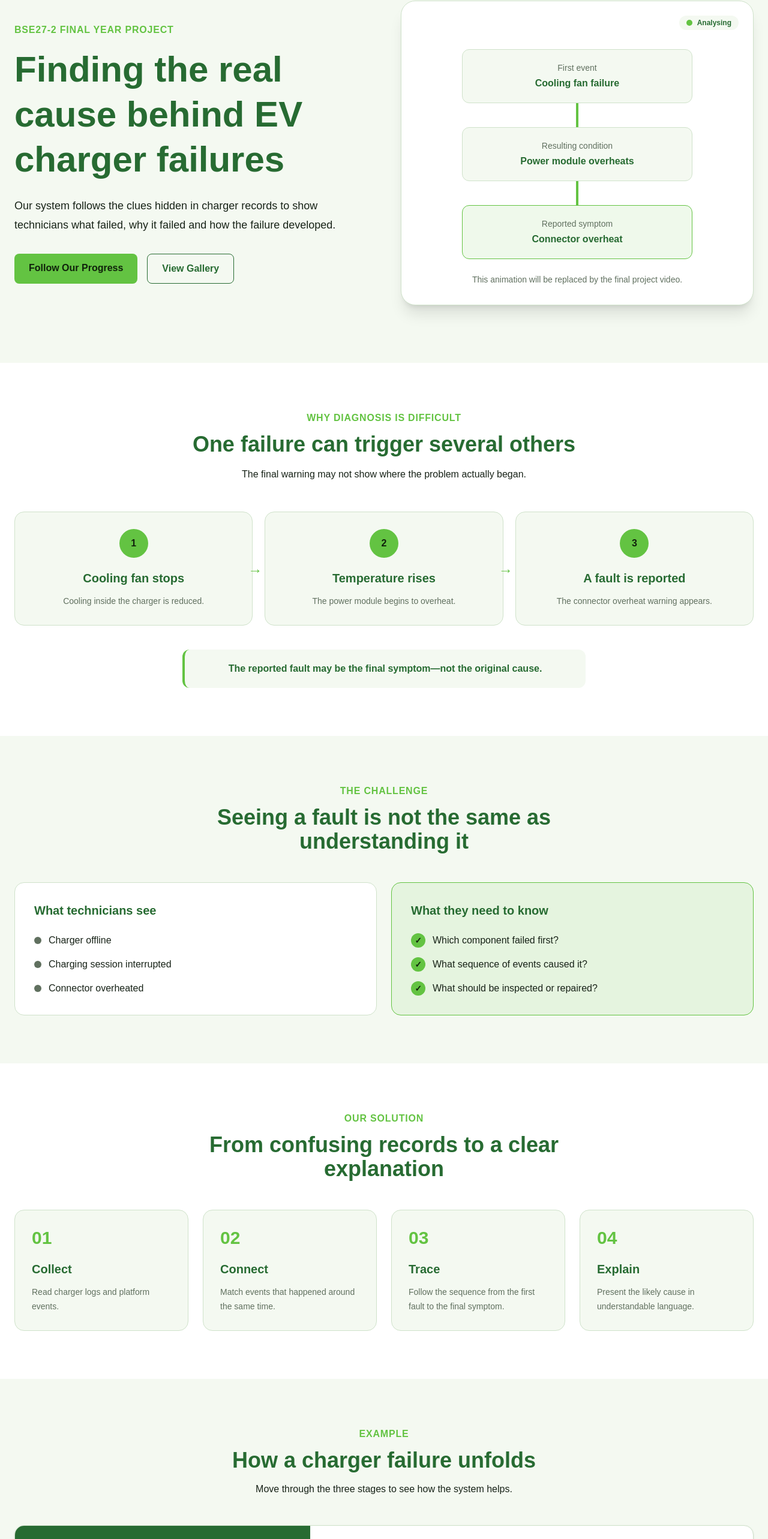
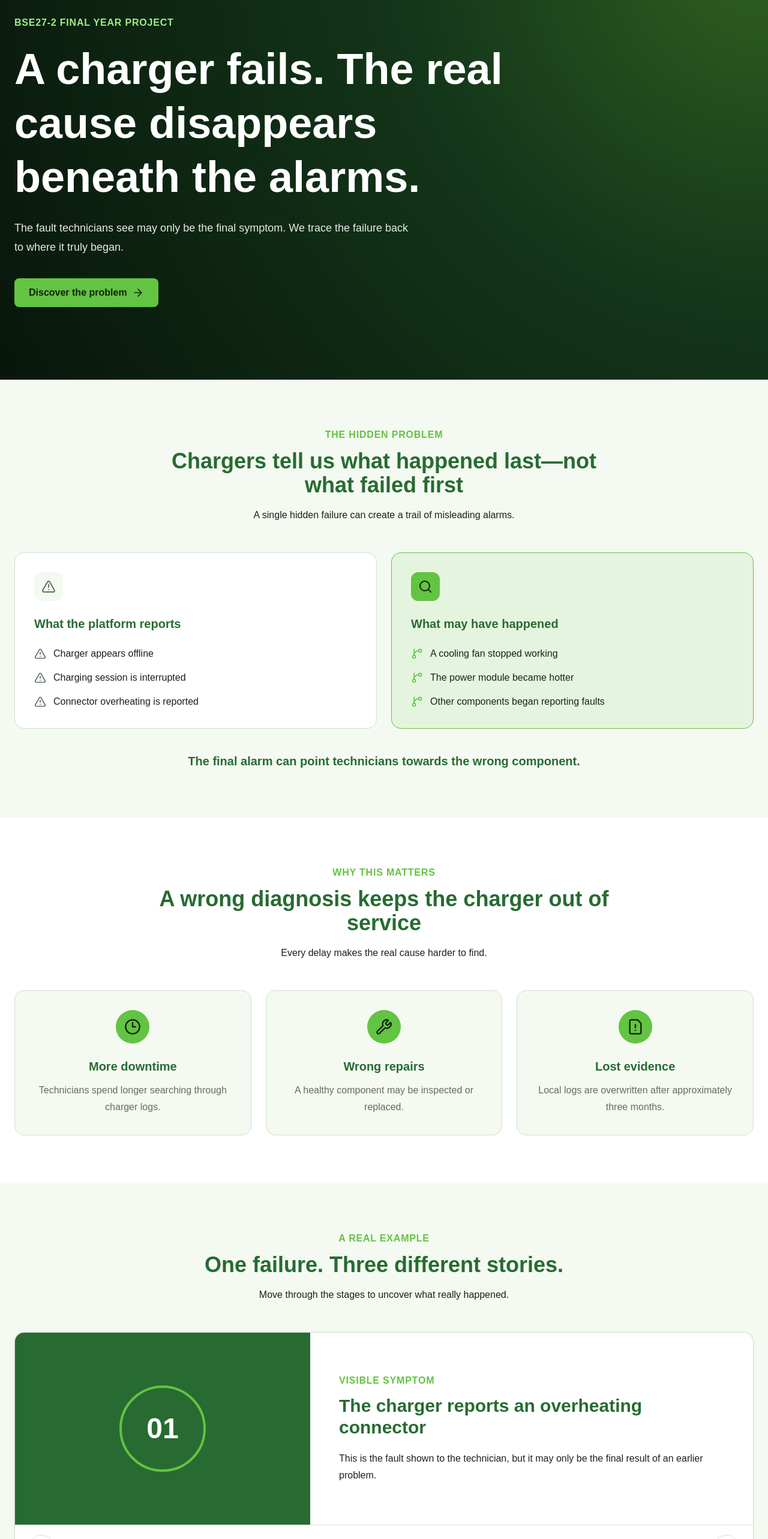
Before and after one commit to blackbody256/final-year-project-blog, a Next.js app: page / in a window 1280 px wide. Shown: the part 168-2734 px from the top of the page at 60% size. Built offline with nearby package versions, Linux system fonts and the light colour scheme.

Commit message:
home content

```diff
--- a/package.json
+++ b/package.json
@@ -9,6 +9,7 @@
     "lint": "eslint"
   },
   "dependencies": {
+    "lucide-react": "^1.32.0",
     "next": "16.3.1",
     "react": "19.2.8",
     "react-dom": "19.2.8"
--- a/src/app/page.tsx
+++ b/src/app/page.tsx
@@ -1,44 +1,96 @@
 import Link from "next/link";
+import {
+  AlertTriangle,
+  ArrowRight,
+  Clock3,
+  Database,
+  FileWarning,
+  GitBranch,
+  Link2,
+  MessageSquareText,
+  Route,
+  Search,
+  Wrench,
+} from "lucide-react";
 import FailureCarousel from "@/components/FailureCarousel";
 
-const failureSteps = [
+const visibleFaults = [
+  "Charger appears offline",
+  "Charging session is interrupted",
+  "Connector overheating is reported",
+];
+
+const hiddenEvents = [
+  "A cooling fan stopped working",
+  "The power module became hotter",
+  "Other components began reporting faults",
+];
+
+const impacts = [
   {
-    number: "1",
-    title: "Cooling fan stops",
-    description: "Cooling inside the charger is reduced.",
+    icon: Clock3,
+    title: "More downtime",
+    description: "Technicians spend longer searching through charger logs.",
   },
   {
-    number: "2",
-    title: "Temperature rises",
-    description: "The power module begins to overheat.",
+    icon: Wrench,
+    title: "Wrong repairs",
+    description: "A healthy component may be inspected or replaced.",
   },
   {
-    number: "3",
-    title: "A fault is reported",
-    description: "The connector overheat warning appears.",
+    icon: FileWarning,
+    title: "Lost evidence",
+    description: "Local logs are overwritten after approximately three months.",
   },
 ];
 
 const solutionSteps = [
   {
+    icon: Database,
     number: "01",
     title: "Collect",
-    description: "Read charger logs and platform events.",
+    description: "Read A8 controller logs and OCPP platform events.",
   },
   {
+    icon: Link2,
     number: "02",
     title: "Connect",
-    description: "Match events that happened around the same time.",
+    description: "Match events that occurred around the same time.",
   },
   {
+    icon: Route,
     number: "03",
     title: "Trace",
-    description: "Follow the sequence from the first fault to the final symptom.",
+    description: "Reconstruct the sequence from the first fault to the symptom.",
   },
   {
+    icon: MessageSquareText,
     number: "04",
     title: "Explain",
-    description: "Present the likely cause in understandable language.",
+    description: "Present the likely cause and the evidence supporting it.",
+  },
+];
+
+const teamMembers = [
+  {
+    name: "Andrew Akanga",
+    initials: "AA",
+    href: "/team/andrew-akanga",
+  },
+  {
+    name: "Ann Treasure Karagwa",
+    initials: "AT",
+    href: "/team/ann-treasure-karagwa",
+  },
+  {
+    name: "Mable Tusiime",
+    initials: "MT",
+    href: "/team/mable-tusiime",
+  },
+  {
+    name: "Selina Wanyana Masembe",
+    initials: "SW",
+    href: "/team/selina-wanyana-masembe",
   },
 ];
 
@@ -46,201 +98,183 @@ export default function HomePage() {
   return (
     <main>
       {/* Hero */}
-      <section className="overflow-hidden bg-background px-6 py-16 md:py-24">
-        <div className="mx-auto grid max-w-7xl items-center gap-14 lg:grid-cols-2">
-          <div>
-            <p className="font-semibold uppercase tracking-wider text-accent">
+      <section className="relative isolate flex min-h-[calc(100vh-4.5rem)] items-center overflow-hidden px-6 py-20">
+        {/* Temporary background until the animation is ready */}
+        <div
+          className="absolute inset-0 -z-20 bg-[radial-gradient(circle_at_top_right,#63c342_0%,#276b32_42%,#102c18_100%)]"
+          aria-hidden="true"
+        />
+
+        <div
+          className="absolute inset-0 -z-10 bg-black/50"
+          aria-hidden="true"
+        />
+
+        <div className="mx-auto w-full max-w-7xl">
+          <div className="max-w-4xl">
+            <p className="font-semibold uppercase tracking-wider text-[#9def80]">
               BSE27-2 Final Year Project
             </p>
 
-            <h1 className="mt-4 text-4xl font-bold leading-tight text-primary sm:text-5xl lg:text-6xl">
-              Finding the real cause behind EV charger failures
+            <h1 className="mt-5 text-4xl font-bold leading-tight text-white sm:text-5xl lg:text-7xl">
+              A charger fails. The real cause disappears beneath the alarms.
             </h1>
 
-            <p className="mt-6 max-w-xl text-lg leading-8 text-foreground">
-              Our system follows the clues hidden in charger records to show
-              technicians what failed, why it failed and how the failure
-              developed.
+            <p className="mt-6 max-w-2xl text-lg leading-8 text-white/90">
+              The fault technicians see may only be the final symptom. We trace
+              the failure back to where it truly began.
             </p>
 
-            <div className="mt-8 flex flex-wrap gap-4">
             <Link
-                href="/progress"
-                className="rounded-lg bg-accent px-6 py-3 font-semibold text-accent-foreground transition hover:opacity-90"
+              href="#problem"
+              className="mt-9 inline-flex items-center gap-2 rounded-lg bg-accent px-6 py-3 font-semibold text-accent-foreground transition hover:opacity-90"
             >
-                Follow Our Progress
+              Discover the problem
+              <ArrowRight className="h-5 w-5" aria-hidden="true" />
             </Link>
-
-              <Link
-                href="/gallery"
-                className="rounded-lg border border-primary px-6 py-3 font-semibold text-primary transition hover:bg-primary hover:text-surface"
-              >
-                View Gallery
-              </Link>
-            </div>
-          </div>
-
-          {/* Temporary animated hero visual */}
-          <div className="relative rounded-3xl border border-border bg-surface p-8 shadow-xl">
-            <div className="absolute right-6 top-6 flex items-center gap-2 rounded-full bg-background px-3 py-1">
-              <span className="h-2.5 w-2.5 animate-pulse rounded-full bg-accent" />
-
-              <span className="text-xs font-semibold text-primary">
-                Analysing
-              </span>
-            </div>
-
-            <div className="pt-12">
-              <div className="mx-auto flex max-w-sm flex-col items-center">
-                <div className="w-full rounded-xl border border-border bg-background p-5 text-center">
-                  <p className="text-sm text-muted">First event</p>
-                  <p className="mt-1 font-semibold text-primary">
-                    Cooling fan failure
-                  </p>
-                </div>
-
-                <div className="h-10 w-1 animate-pulse bg-accent" />
-
-                <div className="w-full rounded-xl border border-border bg-background p-5 text-center">
-                  <p className="text-sm text-muted">Resulting condition</p>
-                  <p className="mt-1 font-semibold text-primary">
-                    Power module overheats
-                  </p>
-                </div>
-
-                <div className="h-10 w-1 animate-pulse bg-accent" />
-
-                <div className="w-full rounded-xl border border-accent bg-accent/10 p-5 text-center">
-                  <p className="text-sm text-muted">Reported symptom</p>
-                  <p className="mt-1 font-semibold text-primary">
-                    Connector overheat
-                  </p>
-                </div>
-              </div>
-            </div>
-
-            <p className="mt-6 text-center text-sm text-muted">
-              This animation will be replaced by the final project video.
-            </p>
           </div>
         </div>
       </section>
 
-      {/* Illustrative failure example */}
-      <section className="bg-surface px-6 py-20">
+      {/* Problem */}
+      <section id="problem" className="scroll-mt-20 bg-background px-6 py-20">
         <div className="mx-auto max-w-7xl">
           <div className="mx-auto max-w-3xl text-center">
             <p className="font-semibold uppercase tracking-wider text-accent">
-              Why diagnosis is difficult
+              The hidden problem
             </p>
 
             <h2 className="mt-3 text-3xl font-bold text-primary md:text-4xl">
-              One failure can trigger several others
+              Chargers tell us what happened last—not what failed first
             </h2>
 
             <p className="mt-4 leading-7 text-foreground">
-              The final warning may not show where the problem actually began.
+              A single hidden failure can create a trail of misleading alarms.
             </p>
           </div>
 
-          <div className="mt-12 grid gap-5 md:grid-cols-3">
-            {failureSteps.map((step, index) => (
-              <div key={step.title} className="relative">
-                <div className="h-full rounded-2xl border border-border bg-background p-7 text-center">
-                  <div className="mx-auto flex h-12 w-12 items-center justify-center rounded-full bg-accent font-bold text-accent-foreground">
-                    {step.number}
+          <div className="mt-12 grid gap-6 md:grid-cols-2">
+            {/* Visible information */}
+            <div className="rounded-2xl border border-border bg-surface p-8">
+              <div className="flex h-12 w-12 items-center justify-center rounded-xl bg-background text-muted">
+                <AlertTriangle className="h-6 w-6" aria-hidden="true" />
               </div>
 
-                  <h3 className="mt-5 text-xl font-bold text-primary">
-                    {step.title}
-                  </h3>
-
-                  <p className="mt-3 text-sm leading-6 text-muted">
-                    {step.description}
-                  </p>
-                </div>
-
-                {index < failureSteps.length - 1 && (
-                  <span
-                    className="absolute -right-4 top-1/2 z-10 hidden -translate-y-1/2 text-2xl font-bold text-accent md:block"
-                    aria-hidden="true"
-                  >
-                    →
-                  </span>
-                )}
-              </div>
-            ))}
-          </div>
-
-          <div className="mx-auto mt-10 max-w-2xl rounded-xl border-l-4 border-accent bg-background p-5 text-center">
-            <p className="font-semibold text-primary">
-              The reported fault may be the final symptom—not the original
-              cause.
-            </p>
-          </div>
-        </div>
-      </section>
-
-      {/* Challenge comparison */}
-      <section className="bg-background px-6 py-20">
-        <div className="mx-auto max-w-7xl">
-          <div className="mx-auto max-w-3xl text-center">
-            <p className="font-semibold uppercase tracking-wider text-accent">
-              The challenge
-            </p>
-
-            <h2 className="mt-3 text-3xl font-bold text-primary md:text-4xl">
-              Seeing a fault is not the same as understanding it
-            </h2>
-          </div>
-
-          <div className="mt-12 grid gap-6 md:grid-cols-2">
-            <div className="rounded-2xl border border-border bg-surface p-8">
-              <h3 className="text-xl font-bold text-primary">
-                What technicians see
+              <h3 className="mt-6 text-xl font-bold text-primary">
+                What the platform reports
               </h3>
 
               <ul className="mt-6 space-y-4">
-                {[
-                  "Charger offline",
-                  "Charging session interrupted",
-                  "Connector overheated",
-                ].map((item) => (
+                {visibleFaults.map((fault) => (
                   <li
-                    key={item}
+                    key={fault}
                     className="flex items-center gap-3 text-foreground"
                   >
-                    <span className="h-3 w-3 rounded-full bg-muted" />
-                    {item}
+                    <AlertTriangle
+                      className="h-5 w-5 shrink-0 text-muted"
+                      aria-hidden="true"
+                    />
+                    {fault}
                   </li>
                 ))}
               </ul>
             </div>
 
+            {/* Hidden information */}
             <div className="rounded-2xl border border-accent bg-accent/10 p-8">
-              <h3 className="text-xl font-bold text-primary">
-                What they need to know
+              <div className="flex h-12 w-12 items-center justify-center rounded-xl bg-accent text-accent-foreground">
+                <Search className="h-6 w-6" aria-hidden="true" />
+              </div>
+
+              <h3 className="mt-6 text-xl font-bold text-primary">
+                What may have happened
               </h3>
 
               <ul className="mt-6 space-y-4">
-                {[
-                  "Which component failed first?",
-                  "What sequence of events caused it?",
-                  "What should be inspected or repaired?",
-                ].map((item) => (
+                {hiddenEvents.map((event) => (
                   <li
-                    key={item}
+                    key={event}
                     className="flex items-center gap-3 text-foreground"
                   >
-                    <span className="flex h-6 w-6 items-center justify-center rounded-full bg-accent text-sm font-bold text-accent-foreground">
-                      ✓
-                    </span>
-                    {item}
+                    <GitBranch
+                      className="h-5 w-5 shrink-0 text-accent"
+                      aria-hidden="true"
+                    />
+                    {event}
                   </li>
                 ))}
               </ul>
             </div>
           </div>
+
+          <p className="mx-auto mt-10 max-w-3xl text-center text-xl font-semibold text-primary">
+            The final alarm can point technicians towards the wrong component.
+          </p>
+        </div>
+      </section>
+
+      {/* Why it matters */}
+      <section className="bg-surface px-6 py-20">
+        <div className="mx-auto max-w-7xl">
+          <div className="mx-auto max-w-3xl text-center">
+            <p className="font-semibold uppercase tracking-wider text-accent">
+              Why this matters
+            </p>
+
+            <h2 className="mt-3 text-3xl font-bold text-primary md:text-4xl">
+              A wrong diagnosis keeps the charger out of service
+            </h2>
+
+            <p className="mt-4 leading-7 text-foreground">
+              Every delay makes the real cause harder to find.
+            </p>
+          </div>
+
+          <div className="mt-12 grid gap-6 md:grid-cols-3">
+            {impacts.map((impact) => {
+              const Icon = impact.icon;
+
+              return (
+                <div
+                  key={impact.title}
+                  className="rounded-2xl border border-border bg-background p-8 text-center"
+                >
+                  <div className="mx-auto flex h-14 w-14 items-center justify-center rounded-full bg-accent text-accent-foreground">
+                    <Icon className="h-7 w-7" aria-hidden="true" />
+                  </div>
+
+                  <h3 className="mt-6 text-xl font-bold text-primary">
+                    {impact.title}
+                  </h3>
+
+                  <p className="mt-3 leading-7 text-muted">
+                    {impact.description}
+                  </p>
+                </div>
+              );
+            })}
+          </div>
+        </div>
+      </section>
+
+      {/* Example */}
+      <section className="bg-background px-6 py-20">
+        <div className="mx-auto max-w-7xl">
+          <div className="mx-auto mb-12 max-w-3xl text-center">
+            <p className="font-semibold uppercase tracking-wider text-accent">
+              A real example
+            </p>
+
+            <h2 className="mt-3 text-3xl font-bold text-primary md:text-4xl">
+              One failure. Three different stories.
+            </h2>
+
+            <p className="mt-4 leading-7 text-foreground">
+              Move through the stages to uncover what really happened.
+            </p>
+          </div>
+
+          <FailureCarousel />
         </div>
       </section>
 
@@ -249,23 +283,39 @@ export default function HomePage() {
         <div className="mx-auto max-w-7xl">
           <div className="mx-auto max-w-3xl text-center">
             <p className="font-semibold uppercase tracking-wider text-accent">
-              Our solution
+              How we will solve it
             </p>
 
             <h2 className="mt-3 text-3xl font-bold text-primary md:text-4xl">
-              From confusing records to a clear explanation
+              We turn scattered events into one clear explanation
             </h2>
+
+            <p className="mt-4 leading-7 text-foreground">
+              Instead of treating every alarm separately, we rebuild the entire
+              failure story.
+            </p>
           </div>
 
           <div className="mt-12 grid gap-6 sm:grid-cols-2 lg:grid-cols-4">
-            {solutionSteps.map((step) => (
+            {solutionSteps.map((step) => {
+              const Icon = step.icon;
+
+              return (
                 <div
                   key={step.number}
                   className="rounded-2xl border border-border bg-background p-7"
                 >
-                <p className="text-3xl font-bold text-accent">{step.number}</p>
+                  <div className="flex items-center justify-between">
+                    <div className="flex h-12 w-12 items-center justify-center rounded-xl bg-accent text-accent-foreground">
+                      <Icon className="h-6 w-6" aria-hidden="true" />
+                    </div>
 
-                <h3 className="mt-5 text-xl font-bold text-primary">
+                    <span className="text-sm font-bold text-muted">
+                      {step.number}
+                    </span>
+                  </div>
+
+                  <h3 className="mt-6 text-xl font-bold text-primary">
                     {step.title}
                   </h3>
 
@@ -273,29 +323,97 @@ export default function HomePage() {
                     {step.description}
                   </p>
                 </div>
-            ))}
+              );
+            })}
           </div>
         </div>
       </section>
 
-      {/* Carousel */}
+      {/* Expected difference */}
+      <section className="bg-primary px-6 py-20 text-center">
+        <div className="mx-auto max-w-4xl">
+          <p className="font-semibold uppercase tracking-wider text-accent">
+            The expected difference
+          </p>
+
+          <h2 className="mt-4 text-3xl font-bold leading-tight text-surface md:text-5xl">
+            From searching thousands of log entries to understanding one
+            complete failure story.
+          </h2>
+
+          <p className="mx-auto mt-6 max-w-2xl text-lg leading-8 text-surface/85">
+            The goal is faster diagnosis, fewer unnecessary repairs and clearer
+            evidence for technicians.
+          </p>
+
+          <Link
+            href="/progress"
+            className="mt-8 inline-flex items-center gap-2 rounded-lg bg-accent px-6 py-3 font-semibold text-accent-foreground transition hover:opacity-90"
+          >
+            Follow our progress
+            <ArrowRight className="h-5 w-5" aria-hidden="true" />
+          </Link>
+        </div>
+      </section>
+
+      {/* Team */}
       <section className="bg-background px-6 py-20">
         <div className="mx-auto max-w-7xl">
-          <div className="mx-auto mb-12 max-w-3xl text-center">
+          <div className="flex flex-col justify-between gap-6 md:flex-row md:items-end">
+            <div>
               <p className="font-semibold uppercase tracking-wider text-accent">
-              Example
+                Meet the Team
               </p>
 
               <h2 className="mt-3 text-3xl font-bold text-primary md:text-4xl">
-              How a charger failure unfolds
+                The people building the solution
               </h2>
 
-            <p className="mt-4 text-foreground">
-              Move through the three stages to see how the system helps.
+              <p className="mt-4 max-w-2xl leading-7 text-foreground">
+                Four software engineering students working to make EV charger
+                diagnosis clearer and faster.
               </p>
             </div>
 
-          <FailureCarousel />
+            <Link
+              href="/team"
+              className="inline-flex items-center gap-2 font-semibold text-primary transition hover:text-accent"
+            >
+              View team details
+              <ArrowRight className="h-4 w-4" aria-hidden="true" />
+            </Link>
+          </div>
+
+          <div className="mt-12 grid gap-6 sm:grid-cols-2 lg:grid-cols-4">
+            {teamMembers.map((member) => (
+              <Link
+                key={member.name}
+                href={member.href}
+                className="group rounded-2xl border border-border bg-surface p-6 text-center transition hover:-translate-y-1 hover:border-accent hover:shadow-lg"
+              >
+                <div className="mx-auto flex h-20 w-20 items-center justify-center rounded-full bg-accent text-xl font-bold text-accent-foreground">
+                  {member.initials}
+                </div>
+
+                <h3 className="mt-6 text-lg font-bold text-primary transition group-hover:text-accent">
+                  {member.name}
+                </h3>
+
+                <p className="mt-2 text-sm text-muted">
+                  Project Team Member
+                </p>
+
+                <span className="mt-5 inline-flex items-center gap-2 text-sm font-semibold text-primary">
+                  View profile
+
+                  <ArrowRight
+                    className="h-4 w-4 transition-transform group-hover:translate-x-1"
+                    aria-hidden="true"
+                  />
+                </span>
+              </Link>
+            ))}
+          </div>
         </div>
       </section>
     </main>
```
Also changed, not shown: src/components/FailureCarousel.tsx (+5 -4 lines), 1 other file (tests, documents, lock files or other folders). Lines whose indentation alone changed are shown as unchanged.
